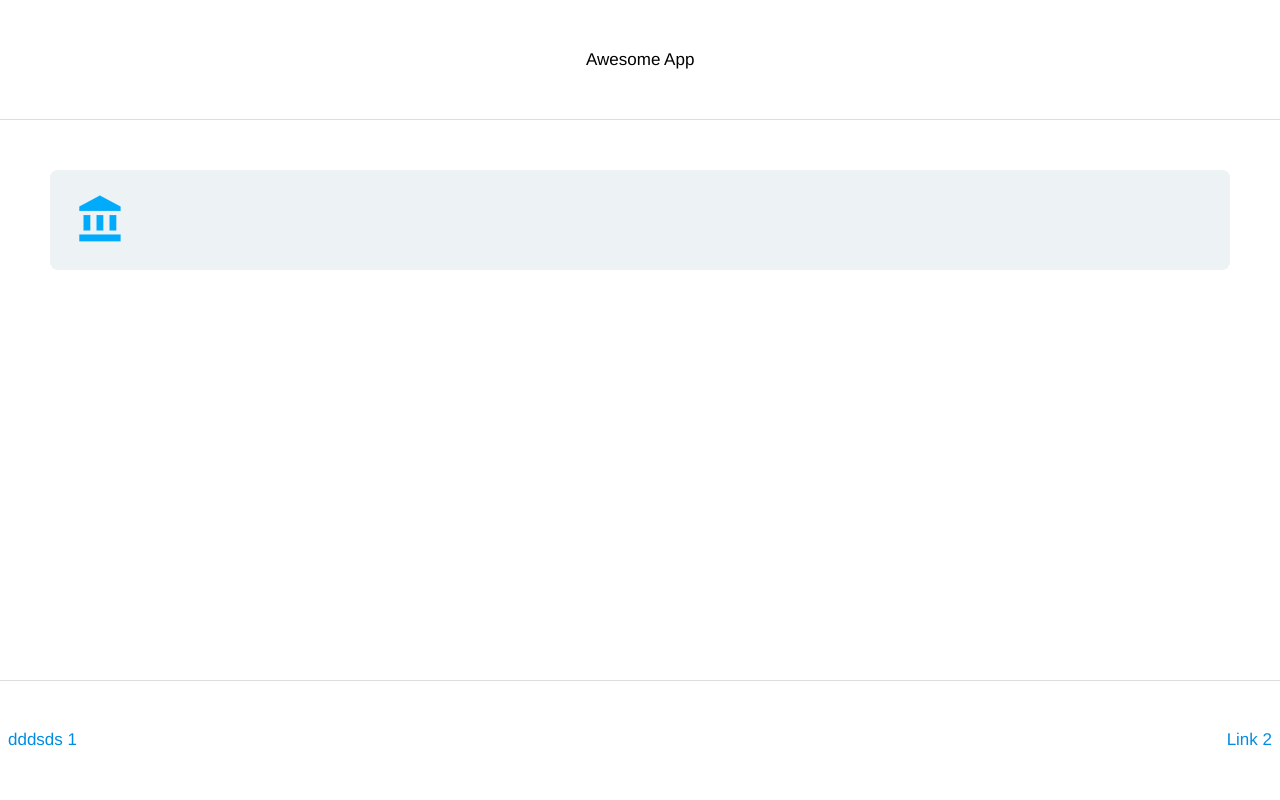
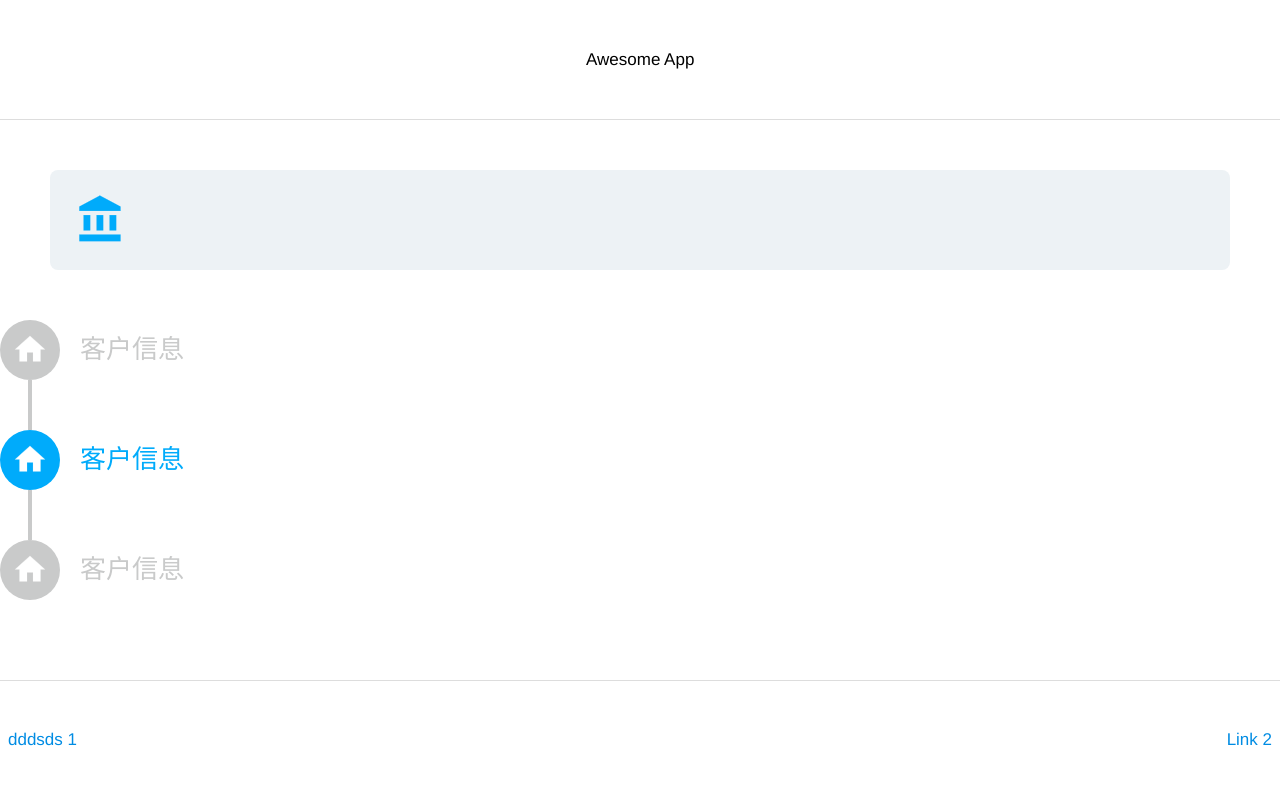
Before and after one commit to 0fan/esp-less, a website: page test/index.html in a window 1280 px wide. Drawn offline with nearby package versions, Linux system fonts and the light colour scheme; files that its build step writes are made by us from their sources; files whose address does not match are found by name.

Commit message:
增加steps

```diff
--- a/src/less/steps.less
+++ b/src/less/steps.less
@@ -0,0 +1,92 @@
+@steps-default-color        : #c9caca; // 默认颜色
+@steps-default-active-color : @brand-primary; // 当前step颜色
+@steps-default-ed-color     : @steps-default-active-color; // 已完成step颜色
+
+@steps-line-width        : 4px;
+@steps-head-width        : 60px;
+@steps-head-height       : @steps-head-width;
+@steps-line-height       : 50px;
+@steps-head-default-bg   : @steps-default-color;
+@steps-title-font-size   : 26px;
+@steps-title-line-height : 1.35;
+
+.esp-steps {
+  display: block;
+
+  .esp-steps-item {
+    display: block;
+    position: relative;
+    padding-bottom: @steps-line-height;
+
+    .esp-steps-tail {
+      position: absolute;
+      overflow: hidden;
+      width: @steps-line-width;
+      top: @steps-head-height;
+      background: @steps-head-default-bg;
+      left: (@steps-head-width / 2) - (@steps-line-width / 2);
+      bottom: 0;
+    }
+
+    &:last-child .esp-steps-tail{
+      display: none;
+    }
+
+    .esp-steps-step {
+      overflow: hidden;
+
+      .esp-steps-head{
+        float: left;
+
+        .esp-steps-head-inner {
+          width: @steps-head-width;
+          height: @steps-head-height;
+          line-height: @steps-head-height;
+          background: @steps-head-default-bg;
+          text-align: center;
+          overflow: hidden;
+          text-overflow: ellipsis;
+          white-space: nowrap;
+          border-radius: 50%;
+          font-size: 0;
+          position: relative;
+
+          .transition(all .3s);
+
+          .icon {
+            font-size: 36px;
+            color: #fff;
+            z-index: 999;
+          }
+        }
+      }
+
+      .esp-steps-main {
+        margin-left: @steps-head-width + 20;
+        padding-top: (@steps-head-height - (@steps-title-line-height * @steps-title-font-size)) / 2;
+
+        .esp-steps-main-title{
+          color: @steps-default-color;
+          line-height: @steps-title-line-height;
+          font-size: @steps-title-font-size;
+          .transition(all .3s);
+        }
+      }
+    }
+  }
+}
+
+.esp-steps-item.active {
+  .esp-steps-step {
+    .esp-steps-head {
+      .esp-steps-head-inner{
+        background: @steps-default-active-color;
+      }
+    }
+    .esp-steps-main {
+      .esp-steps-main-title{
+        color: @steps-default-active-color;
+      }
+    }
+  }
+}
--- a/test/index.html
+++ b/test/index.html
@@ -40,6 +40,53 @@
                 <i class="icon icon-material icon-accountbalance"></i>
                 <input type="text" id='ipt-phone'>
               </div>
+
+              <!-- esp-steps -->
+              <div class="esp-steps">
+                <div class="esp-steps-item">
+                  <div class="esp-steps-tail"><em></em></div>
+                  <div class="esp-steps-step">
+                    <div class="esp-steps-head">
+                      <div class="esp-steps-head-inner">
+                        <em></em>
+                        <i class="icon icon-material icon-home"></i>
+                      </div>
+                    </div>
+                    <div class="esp-steps-main">
+                      <div class="esp-steps-main-title">客户信息</div>
+                    </div>
+                  </div>
+                </div>
+                <div class="esp-steps-item active">
+                  <div class="esp-steps-tail"><em></em></div>
+                  <div class="esp-steps-step">
+                    <div class="esp-steps-head">
+                      <div class="esp-steps-head-inner">
+                        <em></em>
+                        <i class="icon icon-material icon-home"></i>
+                      </div>
+                    </div>
+                    <div class="esp-steps-main">
+                      <div class="esp-steps-main-title">客户信息</div>
+                    </div>
+                  </div>
+                </div>
+                <div class="esp-steps-item">
+                  <div class="esp-steps-tail"><em></em></div>
+                  <div class="esp-steps-step">
+                    <div class="esp-steps-head">
+                      <div class="esp-steps-head-inner">
+                        <em></em>
+                        <i class="icon icon-material icon-home"></i>
+                      </div>
+                    </div>
+                    <div class="esp-steps-main">
+                      <div class="esp-steps-main-title">客户信息</div>
+                    </div>
+                  </div>
+                </div>
+              </div>
+              <!-- /esp-steps -->
             </div>
           </div>
         </div>
```
